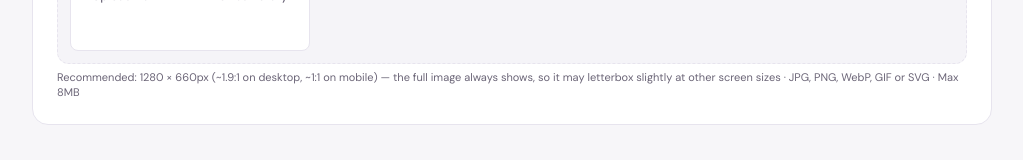
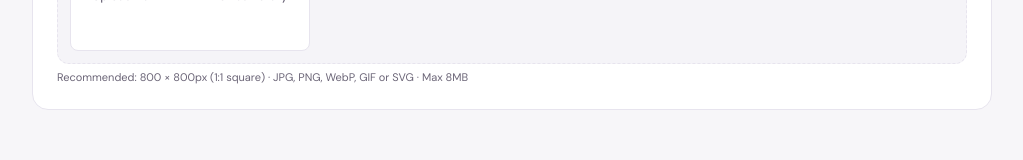
Before and after one commit to vivek-himself/academy, a Next.js app: page /admin/homepage in a window 1280 px wide. Shown: the part 6163-6323 px from the top of the page, without its empty margins (256-1279 px from the left). Built offline with nearby package versions, Linux system fonts and the light colour scheme; no server answers; the database is empty.

Commit message:
Make the Trending Courses banner tile a fixed 1:1 square
Switched from min-h-[320px] (landscape) to aspect-square so the tile
is always a perfect square regardless of screen size, and updated the
recommended image size to 800x800px to match.

```diff
--- a/src/app/admin/(dashboard)/homepage/HomepageEditor.tsx
+++ b/src/app/admin/(dashboard)/homepage/HomepageEditor.tsx
@@ -461,7 +461,7 @@ export default function HomepageEditor({
           label="Banner Image"
           desktopValue={trendingCourses.bannerImageUrl}
           onDesktopChange={(v) => setTrendingCourses({ ...trendingCourses, bannerImageUrl: v })}
-          desktopSize="1280 × 660px (~1.9:1 on desktop, ~1:1 on mobile) — the full image always shows, so it may letterbox slightly at other screen sizes"
+          desktopSize="800 × 800px (1:1 square)"
         />
       </SectionCard>
 
--- a/src/components/home/TrendingCourses.tsx
+++ b/src/components/home/TrendingCourses.tsx
@@ -24,7 +24,7 @@ export default function TrendingCourses({
     <section className="container-page py-10 sm:py-14">
       <h2 className="mb-6 text-center text-2xl font-bold text-brand-ink sm:text-3xl">{title}</h2>
       <div className="grid grid-cols-1 gap-5 lg:grid-cols-[1.1fr_1fr]">
-        <div className="relative flex min-h-[320px] items-end self-start overflow-hidden rounded-2xl bg-brand-ink">
+        <div className="relative flex aspect-square items-end self-start overflow-hidden rounded-2xl bg-brand-ink">
           {bannerImageUrl && <Image src={bannerImageUrl} alt={bannerText || title} fill className="object-contain" />}
           <div className="absolute inset-0 bg-gradient-to-t from-black/70 via-black/10 to-transparent" />
           {bannerText && <h3 className="relative z-10 p-6 text-xl font-bold text-white">{bannerText}</h3>}
```
